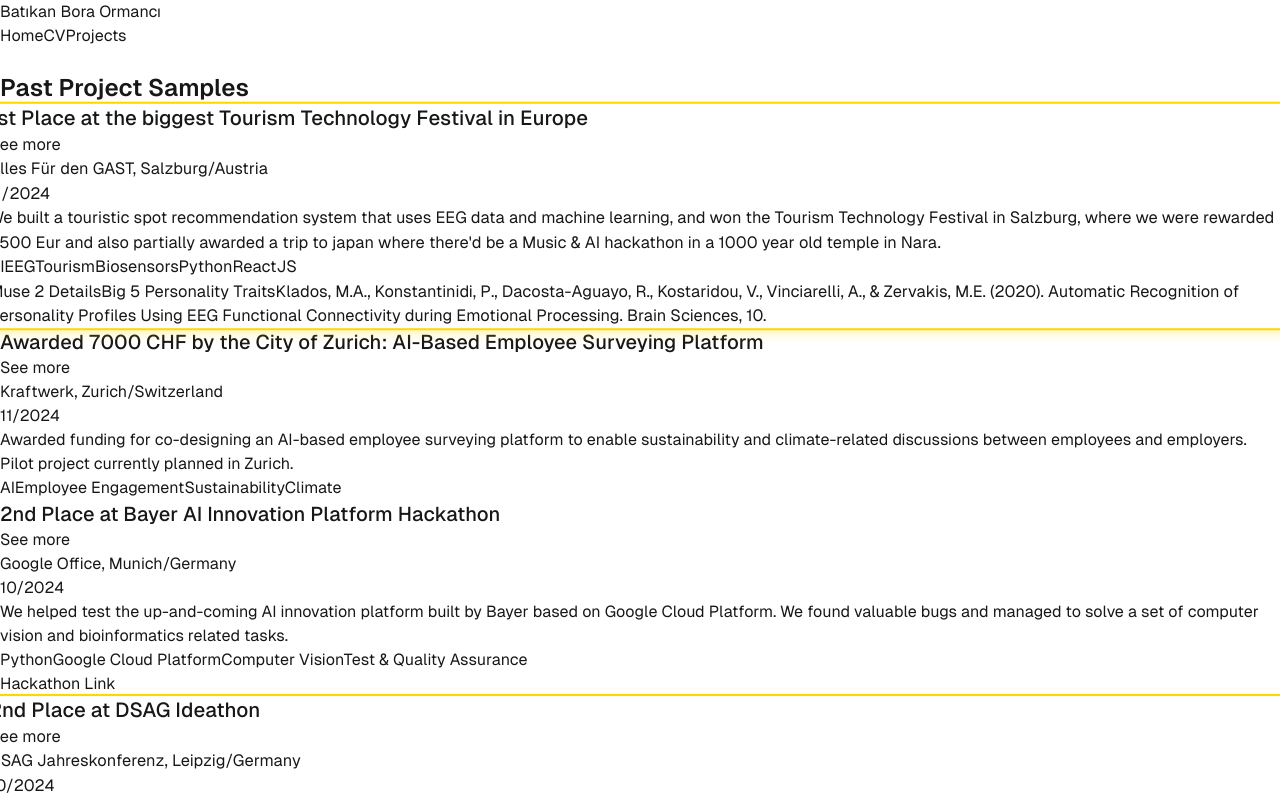
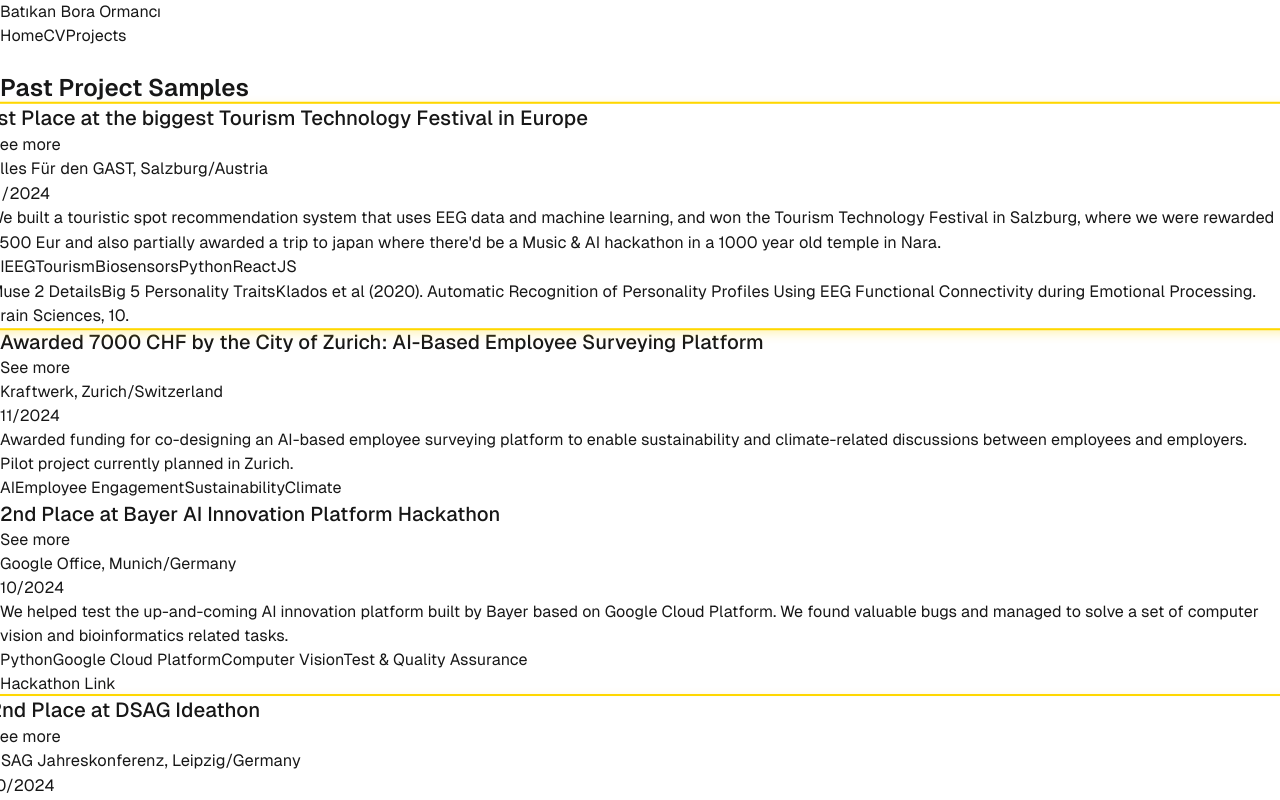
Before and after one commit to batikanor/batikanor.github.io, a Next.js app: page /projects in a window 1280 px wide. Shown: the top 800 px of the page. Built offline with nearby package versions, Linux system fonts and the light colour scheme.

Commit message:
Fix color inside projects

```diff
--- a/src/components/Projects.js
+++ b/src/components/Projects.js
@@ -143,9 +143,10 @@ const Projects = () => {
                   <>
                     {/* <p className="text-gray-300 mb-4">{activity.longDescription}</p> */}
                     {activity.longDescription.split('\n').map((line, index) => (
-                      <p key={index}>{line}</p>
+                      <p className="text-white" key={index}>{line}</p>
                     ))}
                     {/* Copy Link Button */}
+                    <br/>
                     <button
                       onClick={() => handleCopyLink(activity.slug)}
                       className="bg-blue-600 text-white px-3 py-1 rounded hover:bg-blue-500 mb-4"
--- a/src/data/contestsAndActivities.js
+++ b/src/data/contestsAndActivities.js
@@ -15,7 +15,7 @@ export const contestsAndActivities = [
     links: [
       { label: "Muse 2 Details", url: "https://www.researchgate.net/figure/a-MUSE-2-headband-sensors-overview-b-Top-down-view-of-the-EEG-electrode-positions-on_fig1_357537669"},
       { label: "Big 5 Personality Traits", url: "https://en.wikipedia.org/wiki/Big_Five_personality_traits"},
-      { label: "Klados, M.A., Konstantinidi, P., Dacosta-Aguayo, R., Kostaridou, V., Vinciarelli, A., & Zervakis, M.E. (2020). Automatic Recognition of Personality Profiles Using EEG Functional Connectivity during Emotional Processing. Brain Sciences, 10.", url: "https://www.semanticscholar.org/paper/Automatic-Recognition-of-Personality-Profiles-Using-Klados-Konstantinidi/82ab4e428452cd48b3b219d1d84c1f5c362d49dc"},
+      { label: "Klados et al (2020). Automatic Recognition of Personality Profiles Using EEG Functional Connectivity during Emotional Processing. Brain Sciences, 10.", url: "https://www.semanticscholar.org/paper/Automatic-Recognition-of-Personality-Profiles-Using-Klados-Konstantinidi/82ab4e428452cd48b3b219d1d84c1f5c362d49dc"},
       ],
     longDescription: `
     The pipeline we implemented works as follows:
```
